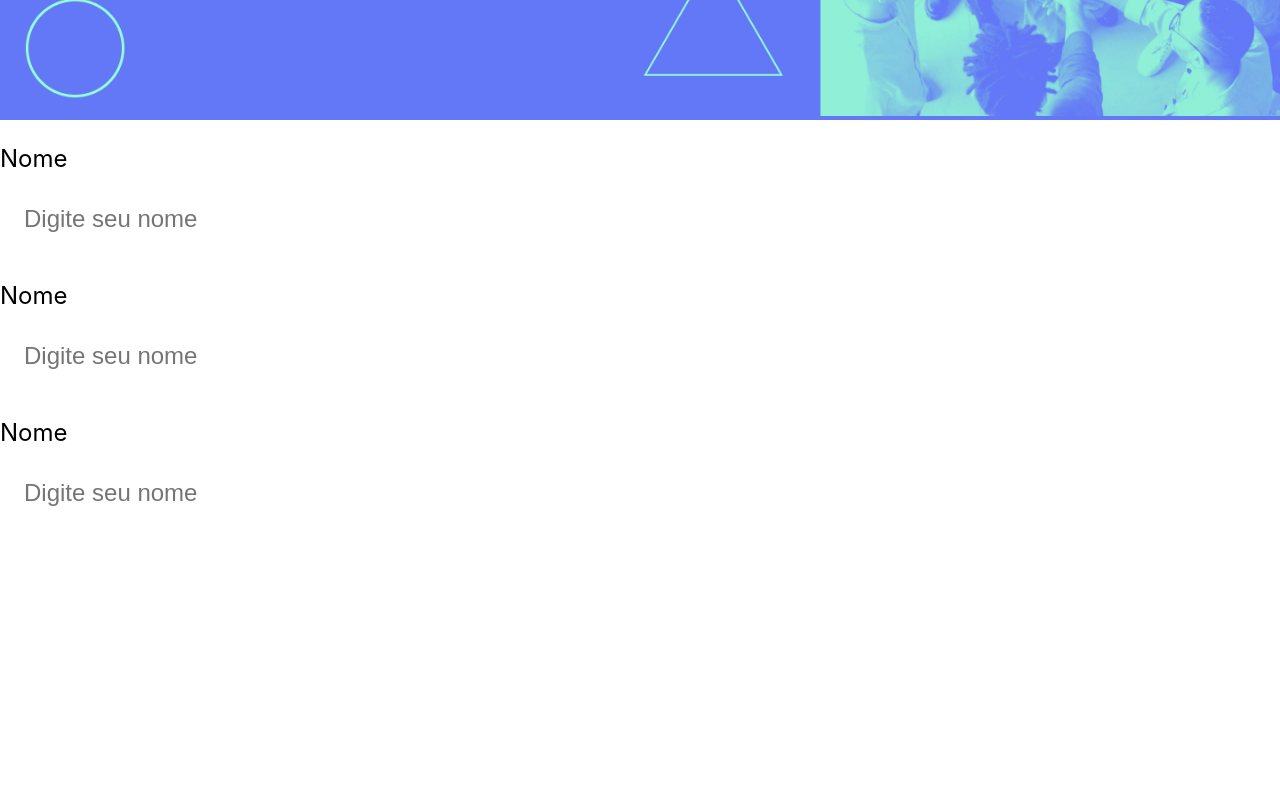
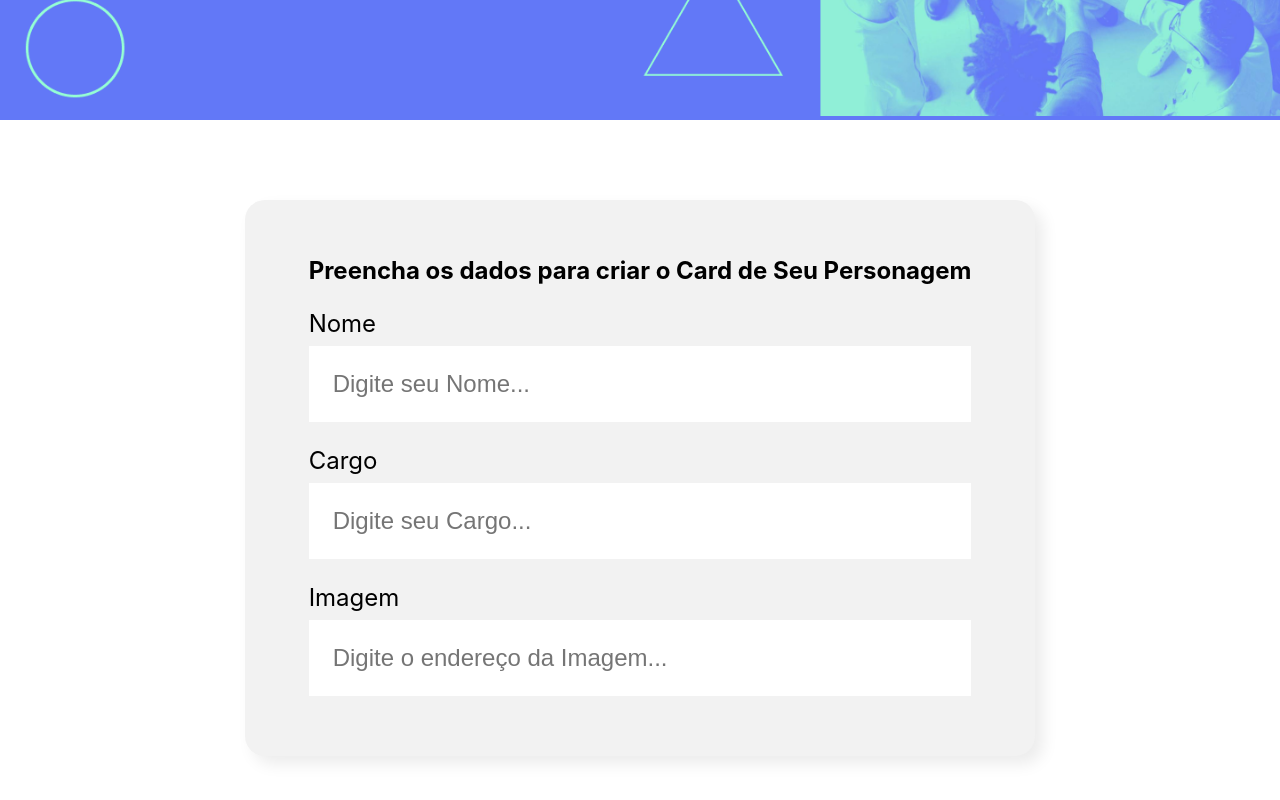
Before and after one commit to GwyZapa/organo, a React (Create React App) app: page / in a window 1280 px wide. Shown: the part 378-1178 px from the top of the page. Before the commit the page ends 933 px from the top, so only its background shows below. Built offline with nearby package versions, Linux system fonts and the light colour scheme.

Commit message:
continuing the form

```diff
--- a/src/App.js
+++ b/src/App.js
@@ -1,14 +1,11 @@
 import Banner from './components/Banner';
-import CampoTexto from './components/CampoTexto';
+import Formulario from './components/Formulario';
 
 function App() {
   return (
     <div className="App">
       <Banner/>
-      <CampoTexto label="Nome"/>
-      <CampoTexto label="Cargo"/>
-      <CampoTexto label="Imagem"/>
-
+      <Formulario/>
     </div>
   );
 }
--- a/src/components/CampoTexto/index.js
+++ b/src/components/CampoTexto/index.js
@@ -1,10 +1,13 @@
 import './CampoTexto.css'
 
-const CampoTexto = () => {
+const CampoTexto = (props) => {
+
+    const placeholderModificada = `${props.placeholder}...`
+
     return (
         <div className="campo-texto">
-            <label>Nome</label>
-            <input placeholder='Digite seu nome'></input>
+            <label>{props.label}</label>
+            <input placeholder={placeholderModificada}></input>
         </div>
     )
 }
--- /dev/null
+++ b/src/components/Formulario/Formulario.css
@@ -0,0 +1,14 @@
+.formulario {
+    display: flex;
+    justify-content: center;
+    margin: 80px 0;
+}
+
+.formulario form{
+    max-width: 80%;
+    background-color: #f2f2f2 ;
+    border-radius: 20px;
+    padding: 36px 64px;
+    box-shadow: 8px 8px 16px rgba(0, 0, 0, 0.08);
+
+}
--- /dev/null
+++ b/src/components/Formulario/index.js
@@ -0,0 +1,17 @@
+import CampoTexto from '../CampoTexto'
+import './Formulario.css'
+
+const Formulario = () => {
+    return (
+        <section className="formulario">
+            <form>
+                <h2>Preencha os dados para criar o Card de Seu Personagem</h2>
+                <CampoTexto label="Nome" placeholder="Digite seu Nome" />
+                <CampoTexto label="Cargo" placeholder="Digite seu Cargo" />
+                <CampoTexto label="Imagem" placeholder="Digite o endereço da Imagem" />
+            </form>
+        </section>
+    )
+}
+
+export default Formulario
```
